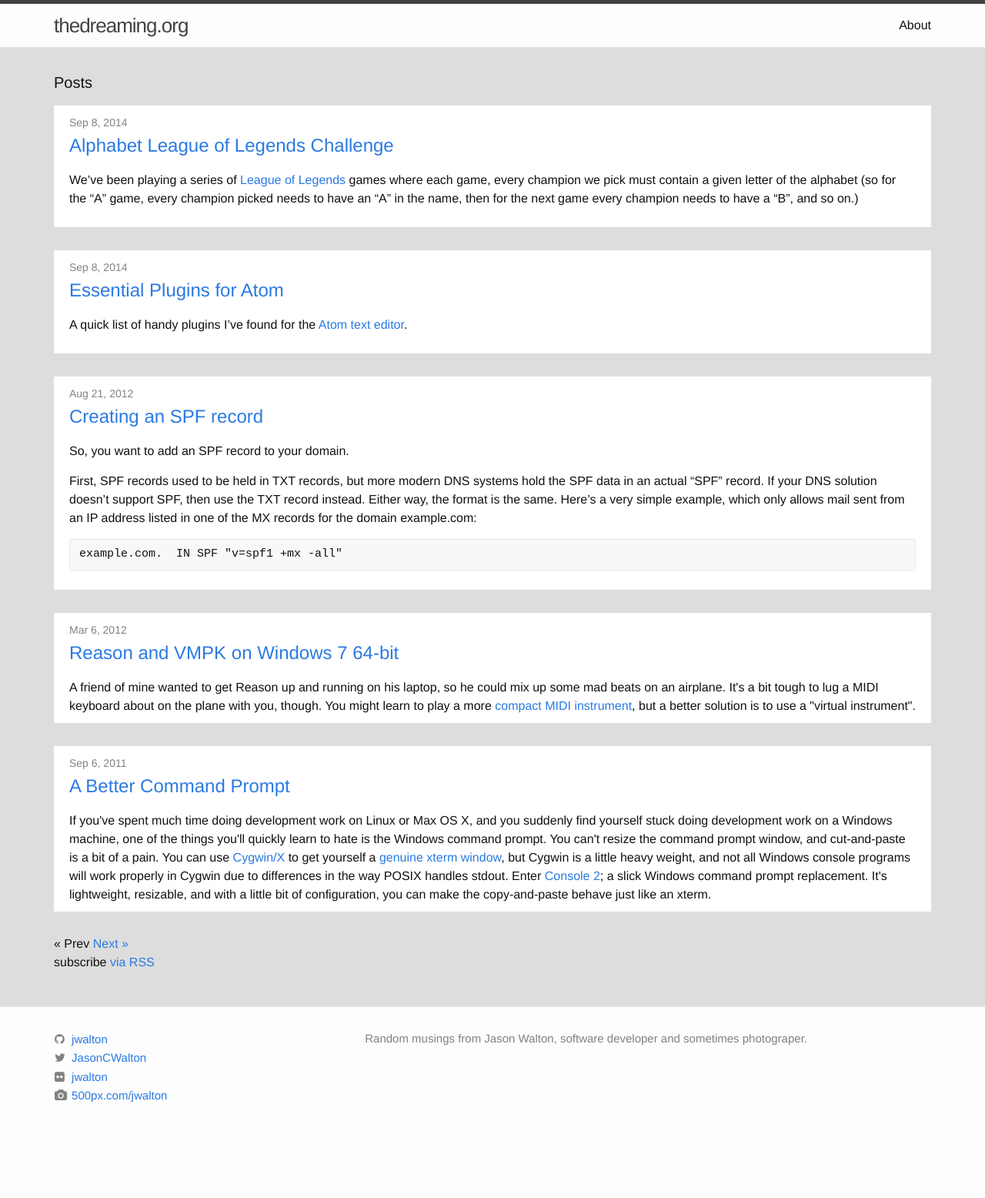
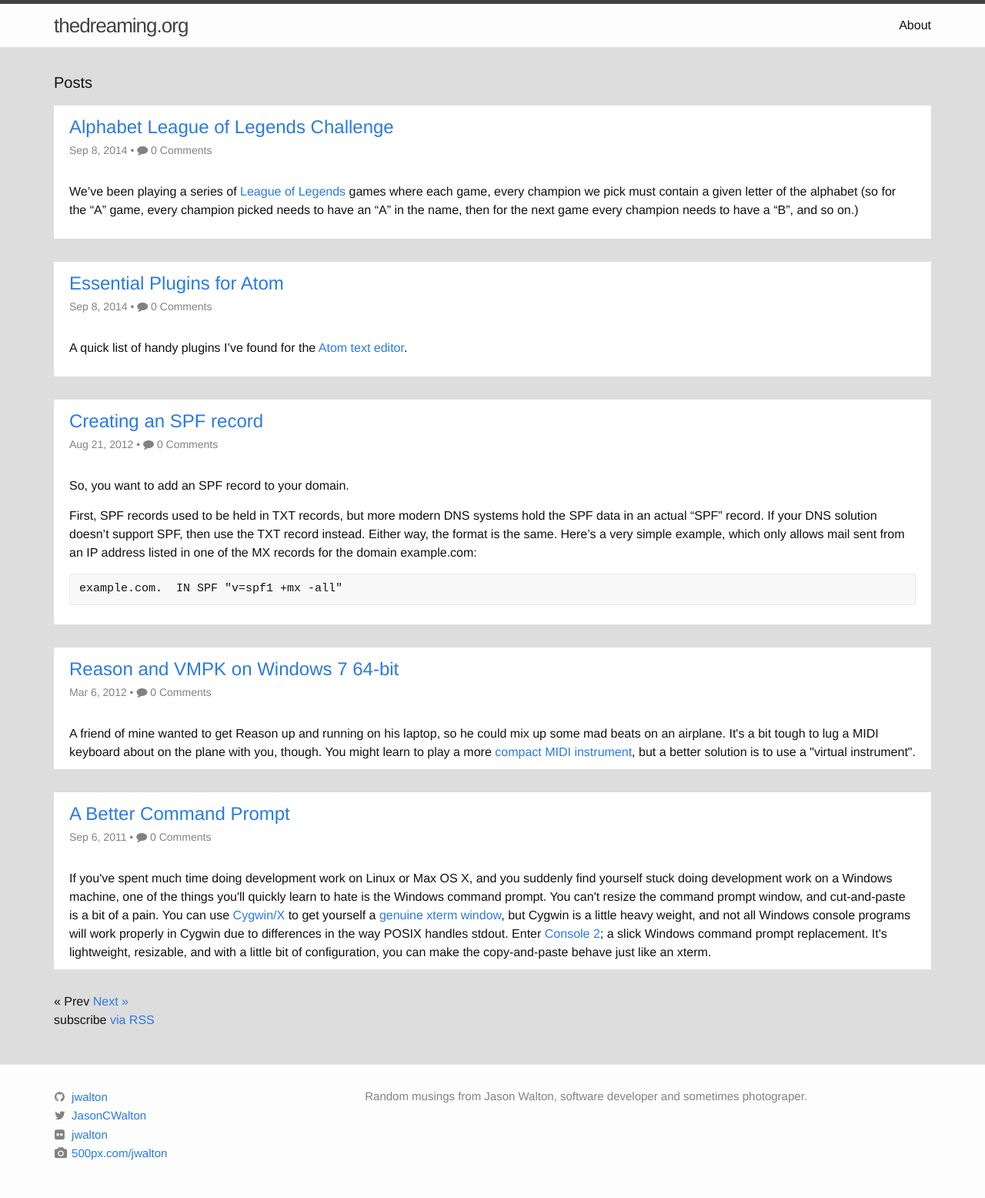
Before and after one commit to jwalton/thedreaming.org, a Jekyll site: the page built from index.html, in a window 1280 px wide. Shown: the whole page at 77% size. Built offline with Jekyll 4.4.1, drawn with Linux system fonts in a browser that asks for light colours; the list of posts is cut into pages by our own code; comment, search, counter and statistics services are not loaded; before the commit the page ends 1481 px from its top, so only the background shows below that.

Commit message:
Add support for comments via disqus.

```diff
--- a/_config.yml
+++ b/_config.yml
@@ -5,6 +5,8 @@ description: > # this means to ignore newlines until "baseurl:"
   Random musings from Jason Walton, software developer and sometimes photograper.
 baseurl: "" # the subpath of your site, e.g. /blog/
 url: "http://www.thedreaming.org" # the base hostname & protocol for your site
+
+disqus_shortname: "thedreamingorg"
 
 twitter_username:       JasonCWalton
 github_username:        jwalton
--- a/_layouts/post.html
+++ b/_layouts/post.html
@@ -10,6 +10,9 @@ layout: default
 
   <article class="post-content">
     {{ content }}
+    {% if site.disqus_shortname %}
+        {% include disqus.html %}
+    {% endif %}
   </article>
 
 </div>
--- a/_sass/_base.scss
+++ b/_sass/_base.scss
@@ -92,11 +92,11 @@ a {
     text-decoration: none;
 
     &:visited {
-        color: darken($brand-color, 15%);
+        color: $brand-color;
     }
 
     &:hover {
-        color: $text-color;
+        color: $brand-color;
         text-decoration: underline;
     }
 }
--- a/_sass/_layout.scss
+++ b/_sass/_layout.scss
@@ -169,9 +169,18 @@
     }
 }
 
+.post-list-header {
+    margin-bottom: $spacing-unit;
+
+    h2 {
+        margin-bottom: 0;
+    }
+}
+
+
 .post-meta {
     font-size: $small-font-size;
-    color: $grey-color;
+    margin-right: 1em;
 }
 
 .post-link {
--- a/_sass/_theme.sass
+++ b/_sass/_theme.sass
@@ -6,3 +6,13 @@
 
 pre, code
     background: #f8f8f8
+
+.post-meta
+    color: $grey-color
+    a
+        color: $grey-color
+        &:hover
+            color: $grey-color
+            text-decoration: none
+        &:visited
+            color: $grey-color
--- a/index.html
+++ b/index.html
@@ -10,11 +10,17 @@ content_class: "home-page"
   <ul class="post-list">
     {% for post in paginator.posts %}
       <li>
-        <span class="post-meta">{{ post.date | date: "%b %-d, %Y" }}</span>
-
-        <h2>
-          <a class="post-link" href="{{ post.url | prepend: site.baseurl }}">{{ post.title }}</a>
-        </h2>
+        <div class="post-list-header">
+          <h2>
+            <a class="post-link" href="{{ post.url | prepend: site.baseurl }}">{{ post.title }}</a>
+          </h2>
+          <span class="post-meta">
+            {{ post.date | date: "%b %-d, %Y" }}
+            {% if site.disqus_shortname %}
+              • <i class="fa fa-comment"></i> <a data-disqus-identifier="{{ post.url }}" href="{{ post.url | prepend: site.baseurl }}#disqus_thread">0 Comments</a>
+            {% endif %}
+          </span>
+        </div>
         <div>
           {{ post.excerpt }}
         </div>
@@ -38,4 +44,17 @@ content_class: "home-page"
   </div>
   <p class="rss-subscribe">subscribe <a href="{{ "/feed.xml" | prepend: site.baseurl }}">via RSS</a></p>
 
+  <script type="text/javascript">
+    /* * * CONFIGURATION VARIABLES: EDIT BEFORE PASTING INTO YOUR WEBPAGE * * */
+    var disqus_shortname = '{{ site.disqus_shortname }}'; // required: replace example with your forum shortname
+
+    /* * * DON'T EDIT BELOW THIS LINE * * */
+    (function () {
+    var s = document.createElement('script'); s.async = true;
+    s.type = 'text/javascript';
+    s.src = 'http://' + disqus_shortname + '.disqus.com/count.js';
+    (document.getElementsByTagName('HEAD')[0] || document.getElementsByTagName('BODY')[0]).appendChild(s);
+    }());
+  </script>
+
 </div>
```
Also changed, not shown: _includes/disqus.html (added, +15 -0 lines).
